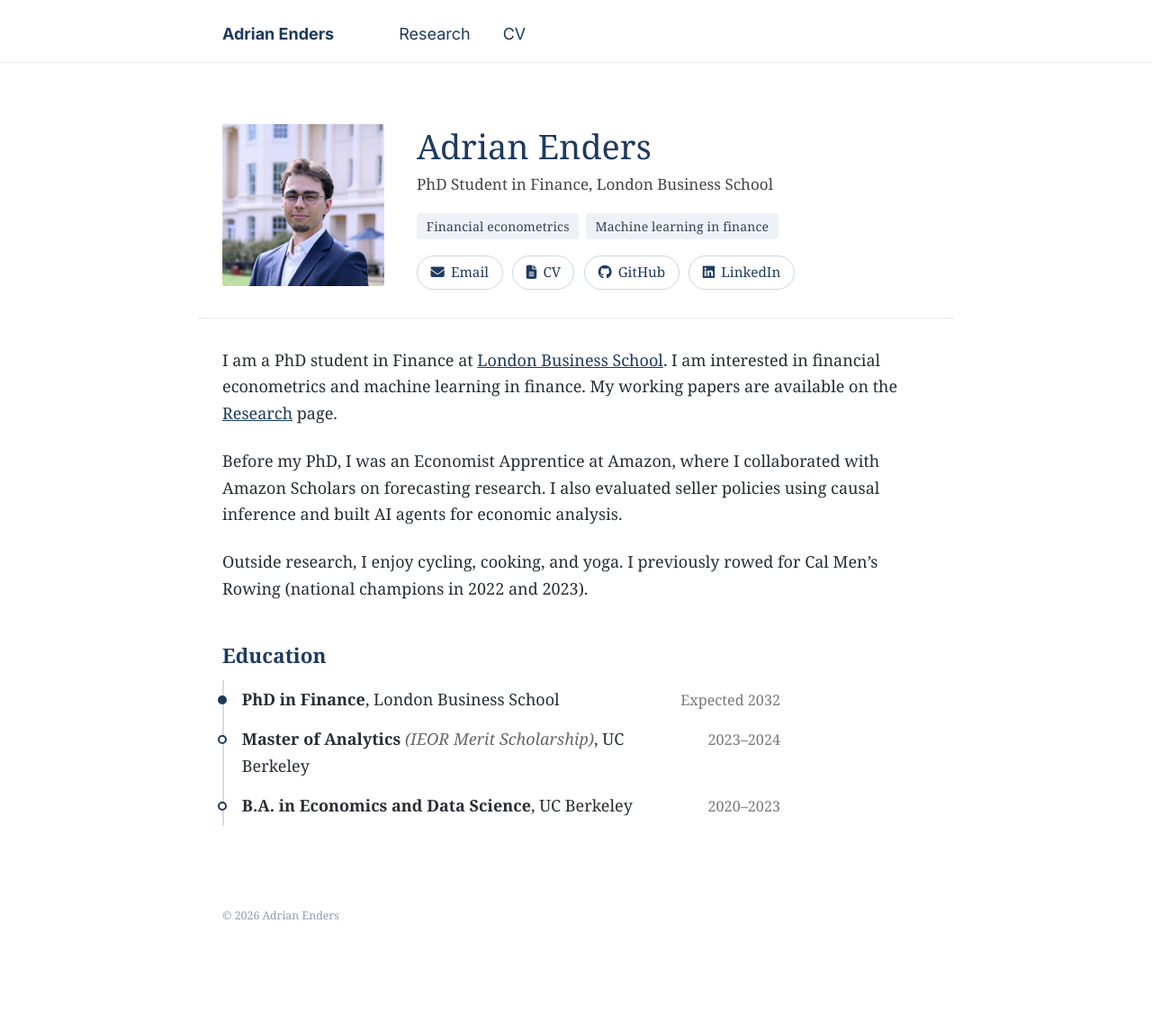
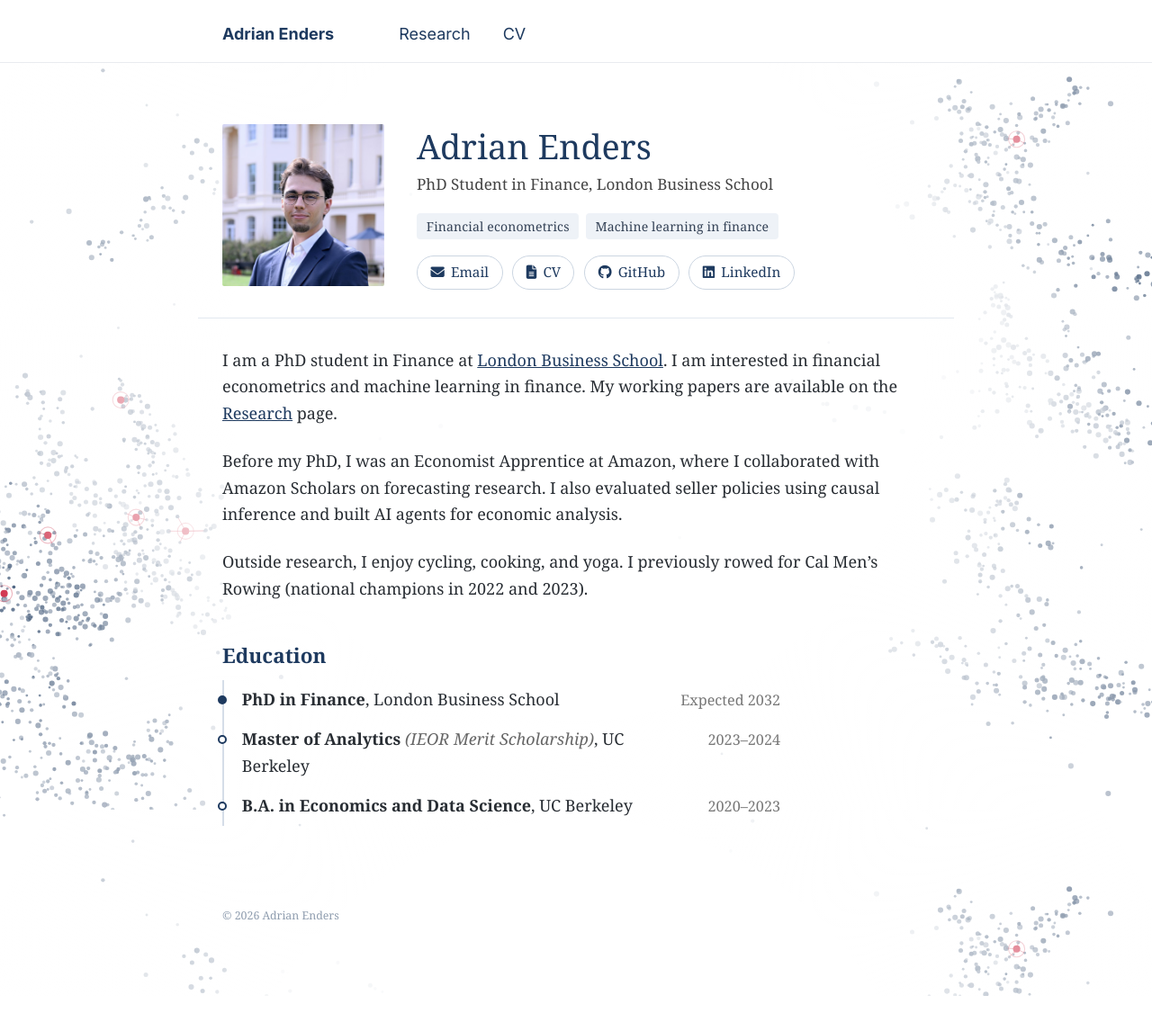
Before and after one commit to ae4292/ae4292.github.io, a Jekyll site: the page built from _pages/about.md, in a window 1280 px wide and 1208 px high. Shown: the top 1146 px of the window at 90% size. Built offline with Jekyll 4.4.1, drawn with Linux system fonts in a browser that asks for light colours.

Commit message:
Add navy embeddings-scatter background, remove homepage figure
Co-Authored-By: Claude Opus 5.5 <noreply@anthropic.com>

```diff
--- a/_includes/head/custom.html
+++ b/_includes/head/custom.html
@@ -69,6 +69,17 @@
   letter-spacing: 0.01em;
 }
 
+/* Abstract embedding-style scatter background (static SVG, no JavaScript).
+   Decorative: generated dots in the site's navy, with a few red "jump" points linked
+   to their nearest neighbours. Not real data. */
+body {
+  background:
+    radial-gradient(ellipse 55% 80% at 50% 45%, rgba(255, 255, 255, 0.95) 55%, rgba(255, 255, 255, 0.12) 100%),
+    url("{{ site.baseurl }}/images/embedding-bg.svg") center / cover fixed no-repeat;
+  background-color: #fff;
+}
+.page__footer { background: transparent; }
+
 /* Draft status stays secondary to the paper title. */
 .paper-status {
   display: inline-block;
--- a/_pages/about.md
+++ b/_pages/about.md
@@ -55,4 +55,4 @@ Outside research, I enjoy cycling, cooking, and yoga. I previously rowed for Cal
 .education-item:first-child::before { background: var(--global-base-color); }
 .education-item__note { color: #666; font-style: italic; }
 .education-item__date { color: #777; font-size: 0.9rem; white-space: nowrap; }
-</style>
+@media (max-width: 600px) { </style>
```
Also changed, not shown: images/embedding-bg.svg (added).
